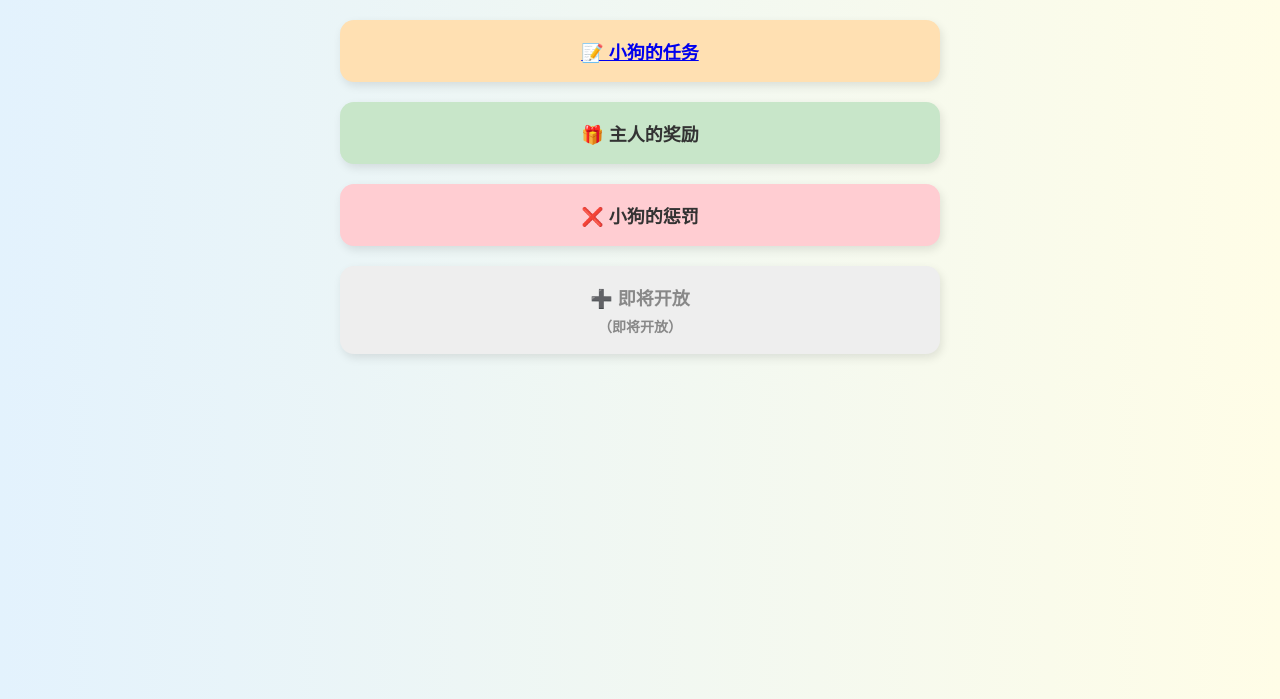
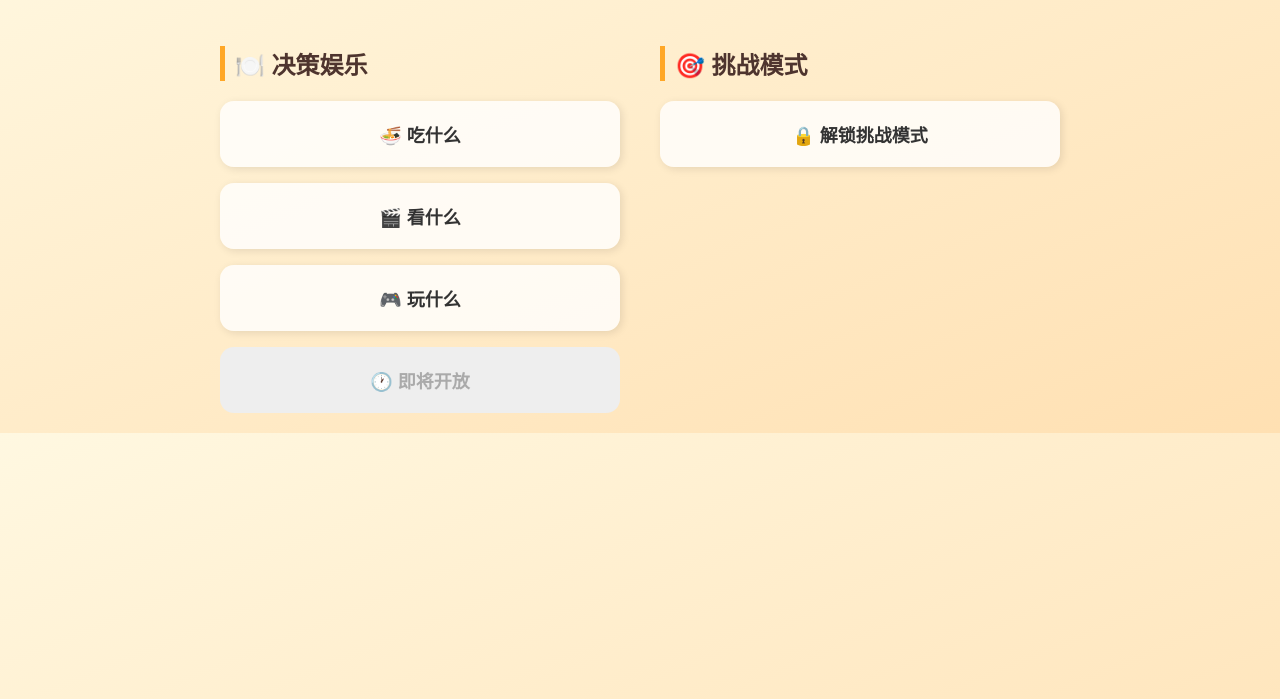
Before and after one commit to zhaojianguo-23/dogWorld, a plain HTML site: page index.html in a window 1280 px wide. Shown: the part 101-800 px from the top of the page. Drawn offline with Linux system fonts and the light colour scheme.

Commit message:
Add files via upload

```diff
--- a/index.html
+++ b/index.html
@@ -3,73 +3,97 @@
 <head>
   <meta charset="UTF-8" />
   <meta name="viewport" content="width=device-width, initial-scale=1.0"/>
-  <title>小狗世界</title>
+  <title>今天干点啥？</title>
   <style>
     body {
+      font-family: "Microsoft YaHei", sans-serif;
+      background: linear-gradient(to bottom right, #fff8e1, #ffe0b2);
       margin: 0;
-      font-family: "Microsoft YaHei", sans-serif;
-      background: linear-gradient(to right, #e3f2fd, #fffde7);
-      color: #333;
-      text-align: center;
-      padding: 30px 20px;
-    }
-
-    h1 {
-      font-size: 24px;
-      margin-bottom: 40px;
+      padding: 20px;
       color: #4e342e;
     }
-
-    .module-list {
+    h1 {
+      text-align: center;
+      font-size: 32px;
+      margin-bottom: 40px;
+    }
+    .container {
+      display: flex;
+      flex-wrap: wrap;
+      justify-content: center;
+      gap: 40px;
+    }
+    .section {
+      flex: 1 1 300px;
+      max-width: 400px;
+    }
+    .section h2 {
+      font-size: 24px;
+      margin-bottom: 20px;
+      border-left: 5px solid #ffa726;
+      padding-left: 10px;
+    }
+    .column {
       display: flex;
       flex-direction: column;
-      gap: 20px;
-      max-width: 600px;
-      margin: 0 auto;
+      gap: 16px;
     }
-
-    .module {
-      padding: 18px;
+    .card {
+      background: #ffffffcc;
       border-radius: 14px;
-      box-shadow: 2px 4px 10px rgba(0,0,0,0.1);
+      padding: 20px;
+      text-align: center;
+      text-decoration: none;
       font-size: 18px;
       font-weight: bold;
+      color: #333;
+      box-shadow: 2px 2px 8px rgba(0,0,0,0.1);
+      transition: transform 0.2s ease, background 0.3s ease;
       cursor: pointer;
-      transition: transform 0.2s;
-      text-align: center;
     }
-
-    .module:hover {
-      transform: scale(1.02);
+    .card:hover {
+      transform: scale(1.03);
+      background: #ffe0b2;
     }
-
-    .task { background: #ffe0b2; }
-    .reward { background: #c8e6c9; }
-    .punish { background: #ffcdd2; }
-
-    .future {
+    .card.disabled {
       background: #eeeeee;
-      color: #888;
-      cursor: not-allowed;
-    }
-
-    .future::after {
-      content: "（即将开放）";
-      font-size: 14px;
-      display: block;
-      margin-top: 6px;
+      color: #aaa;
+      pointer-events: none;
+      box-shadow: none;
     }
   </style>
 </head>
 <body>
-<h1>欢迎来到小狗的世界，开启一段紧张刺激的旅程吧！</h1>
+<h1>今天干点啥？</h1>
 
-<div class="module-list">
-<!--  <div class="module task" href="task.html">📝 小狗的任务</div>-->
-  <a href="task.html" class="module task">📝 小狗的任务</a>
-  <div class="module reward" onclick="alert('跳转奖励模块')">🎁 主人的奖励</div>
-  <div class="module punish" onclick="alert('跳转惩罚模块')">❌ 小狗的惩罚</div>
-  <div class="module future">➕ 即将开放</div>
+<div class="container">
+  <div class="section">
+    <h2>🍽️ 决策娱乐</h2>
+    <div class="column">
+      <a class="card" href="eat.html">🍜 吃什么</a>
+      <a class="card" href="watch.html">🎬 看什么</a>
+      <a class="card" href="play.html">🎮 玩什么</a>
+      <div class="card disabled">🕐 即将开放</div>
+    </div>
+  </div>
+
+  <div class="section">
+    <h2>🎯 挑战模式</h2>
+    <div class="column">
+      <div class="card" onclick="unlockChallenge()">🔒 解锁挑战模式</div>
+    </div>
+  </div>
 </div>
+
+<script>
+  function unlockChallenge() {
+    const password = prompt("请输入解锁密码：");
+    if (password === "1234") {
+      window.location.href = "dogWord.html";
+    } else if (password !== null) {
+      alert("密码错误！");
+    }
+  }
+</script>
 </body>
 </html>
```
